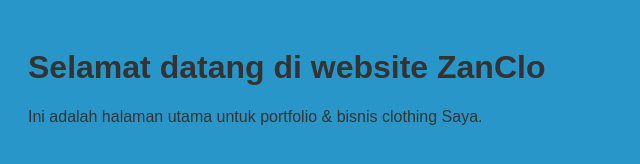
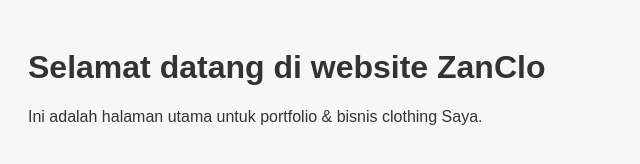
Before and after one commit to wantTobeMLengineer/ZanClo, a plain HTML site: page index.html in a window 1280 px wide. Shown: the whole page, without its empty margins (0-640 px from the left). Drawn offline with Linux system fonts and the light colour scheme.

Commit message:
edit css

```diff
--- a/assets/css/style.css
+++ b/assets/css/style.css
@@ -1,6 +1,6 @@
 body {
   font-family: sans-serif;
   padding: 20px;
-  background-color: #2896c9;
+  background-color: #f7f7f7;
   color: #333;
 }
```
Also changed, not shown: style.css (added).
